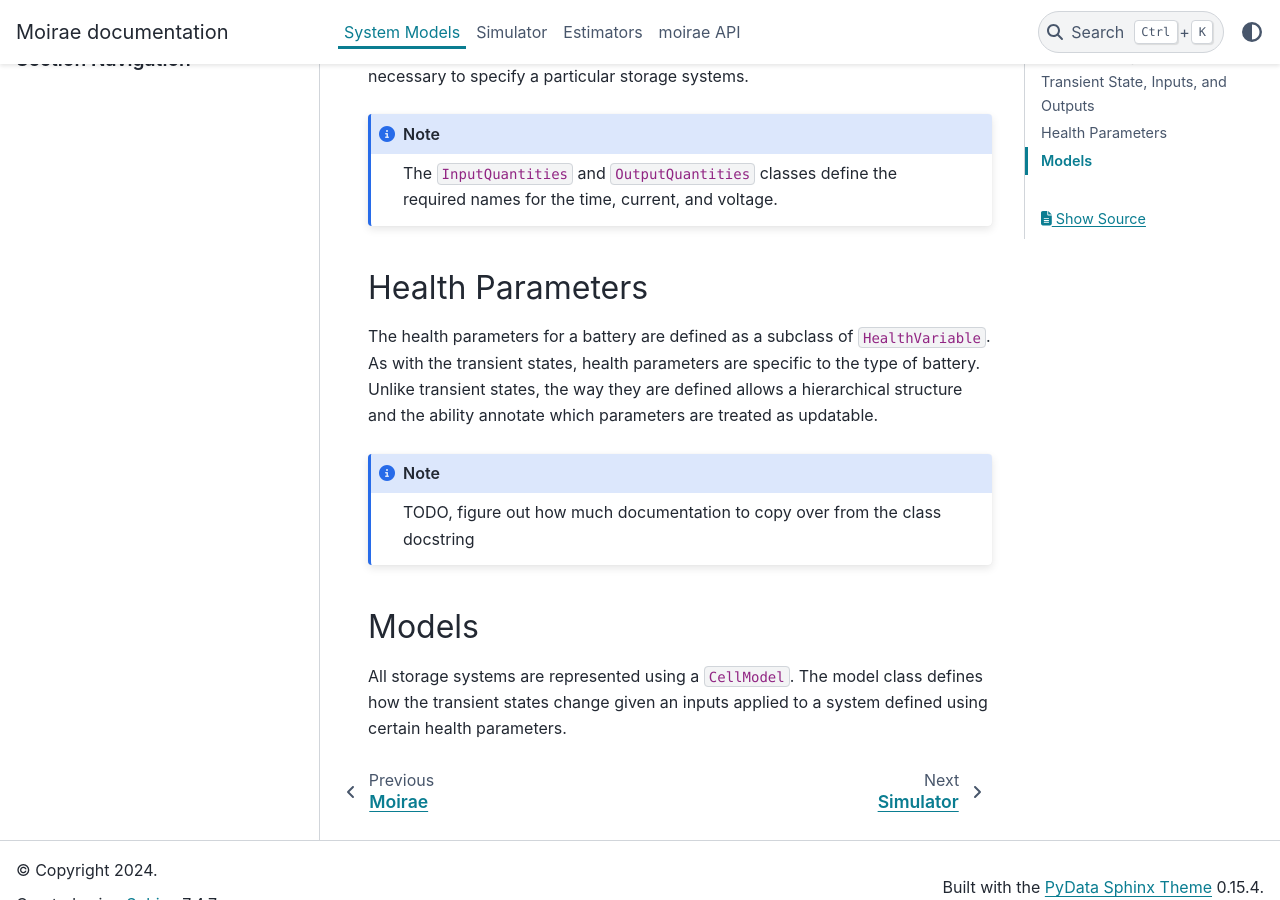
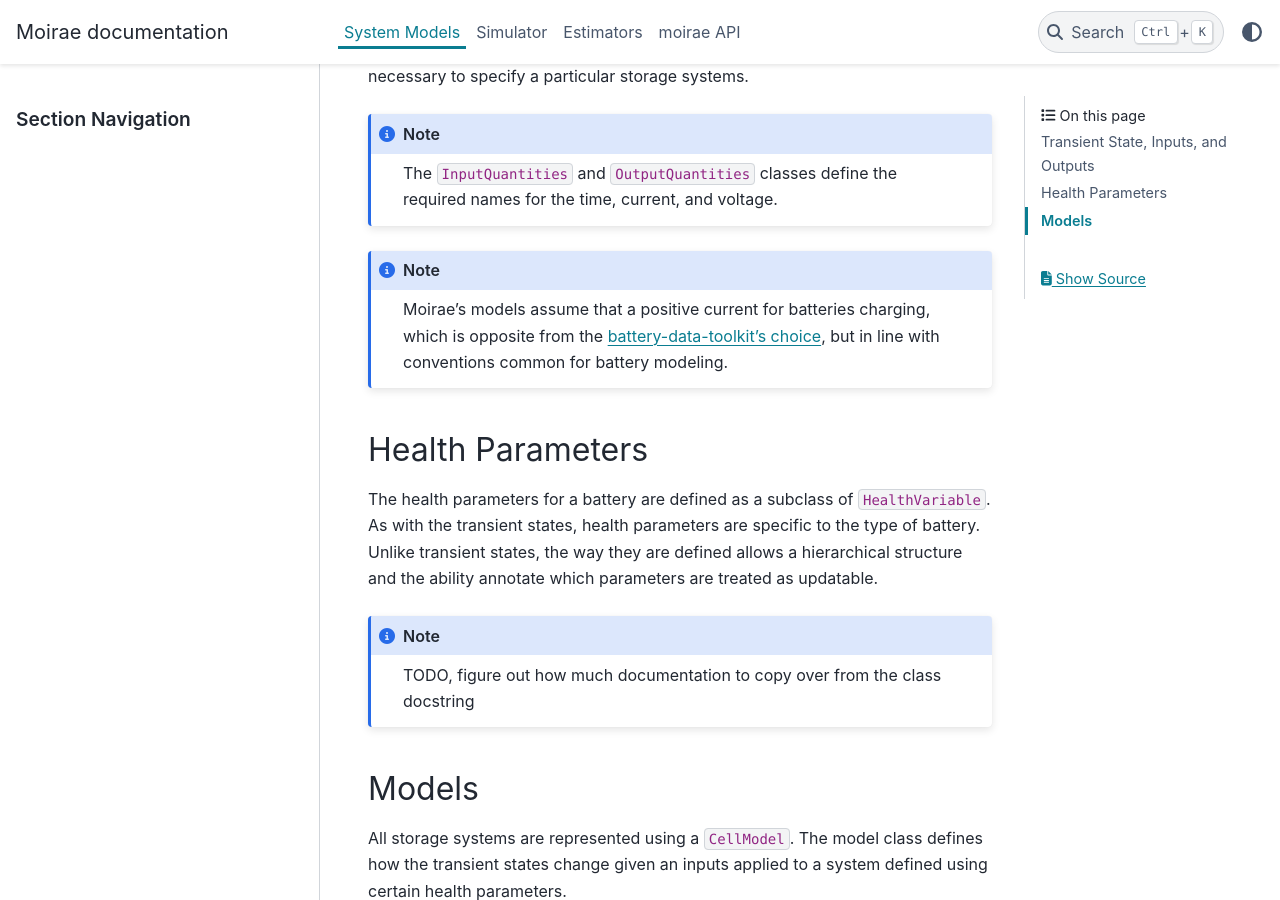
Before and after one commit to ROVI-org/auto-soh, a Sphinx documentation site: the page built from docs/system-models.rst, in a window 1280 px wide and 900 px high, scrolled down 1002 px. Built offline with Sphinx 7.4.7 and the PyData theme 0.15.4, drawn with Linux system fonts in a browser that asks for light colours.

Commit message:
Add note about sign convention to docs

```diff
--- a/docs/system-models.rst
+++ b/docs/system-models.rst
@@ -43,6 +43,12 @@ necessary to specify a particular storage systems.
     The ``InputQuantities`` and ``OutputQuantities`` classes define
     the required names for the time, current, and voltage.
 
+.. note::
+
+    Moirae's models assume that a positive current for batteries charging,
+    which is opposite from the `battery-data-toolkit's choice <https://rovi-org.github.io/battery-data-toolkit/schemas.html>`_,
+    but in line with conventions common for battery modeling.
+
 
 Health Parameters
 -----------------
```
Also changed, not shown: 1 other file.
